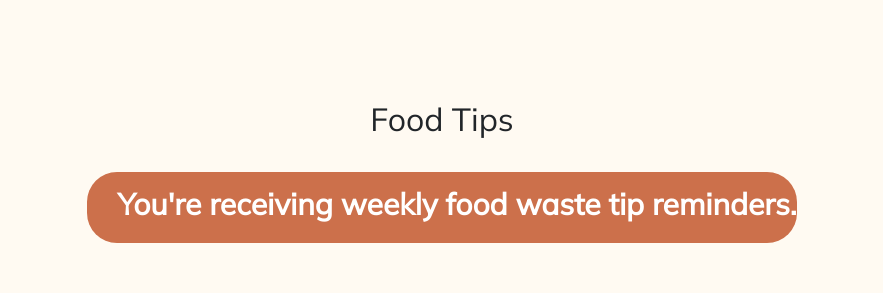
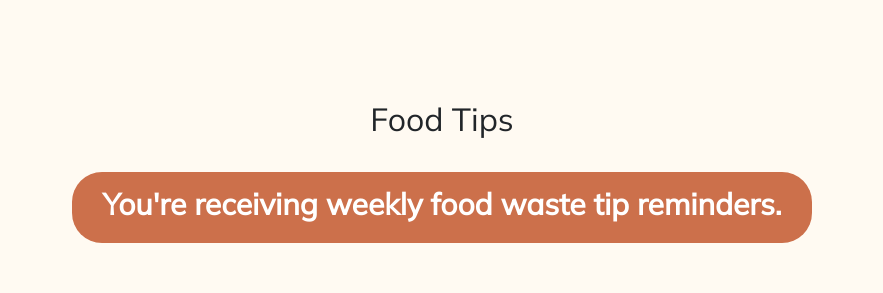
Before and after one commit to tracyye029/cs-160-finalproject, a website: page public/tips.html in a window 1280 px wide. Shown: the top 293 px of the page, without its empty margins (198-1081 px from the left). Drawn offline with nearby package versions, Linux system fonts and the light colour scheme.

Commit message:
right padding

```diff
--- a/public/tips.html
+++ b/public/tips.html
@@ -41,6 +41,7 @@
      background-color:#cc704B;
      padding-top:10px;
      padding-left: 30px;
+     padding-right: 30px;
      color: white;
      display: inline-block;
      font-size: 30px;
```
